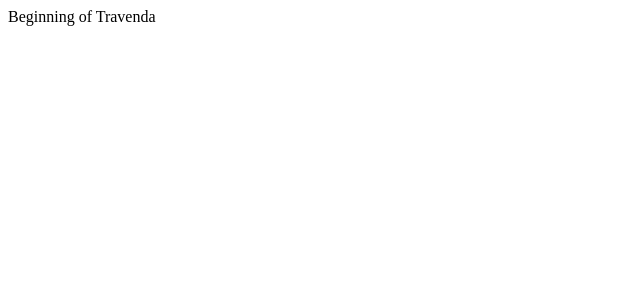
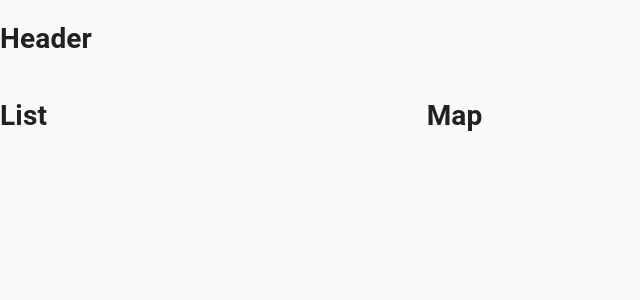
Before and after one commit to CanniJr/Travgenda, a React (Create React App) app: page / in a window 1280 px wide. Shown: the top 300 px of the page, without its empty margins (0-640 px from the left). Built offline with nearby package versions, Linux system fonts and the light colour scheme.

Commit message:
Base structure

```diff
--- a/src/App.js
+++ b/src/App.js
@@ -1,12 +1,25 @@
 import React from "react";
-import { CssBaseline } from "@material-ui/core";
+import { CssBaseline, Grid } from "@material-ui/core";
 
 import Header from "./components/Header/Header";
 import List from "./components/List/List";
 import Map from "./components/Map/Map";
 
 function App() {
-  return <div>Beginning of Travenda</div>;
+  return (
+    <>
+      <CssBaseline />
+      <Header />
+      <Grid container spacing={3} style={{ width: "100%" }}>
+        <Grid item xs={12} md={4}>
+          <List />
+        </Grid>
+        <Grid item xs={12} md={4}>
+          <Map />
+        </Grid>
+      </Grid>
+    </>
+  );
 }
 
 export default App;
```
